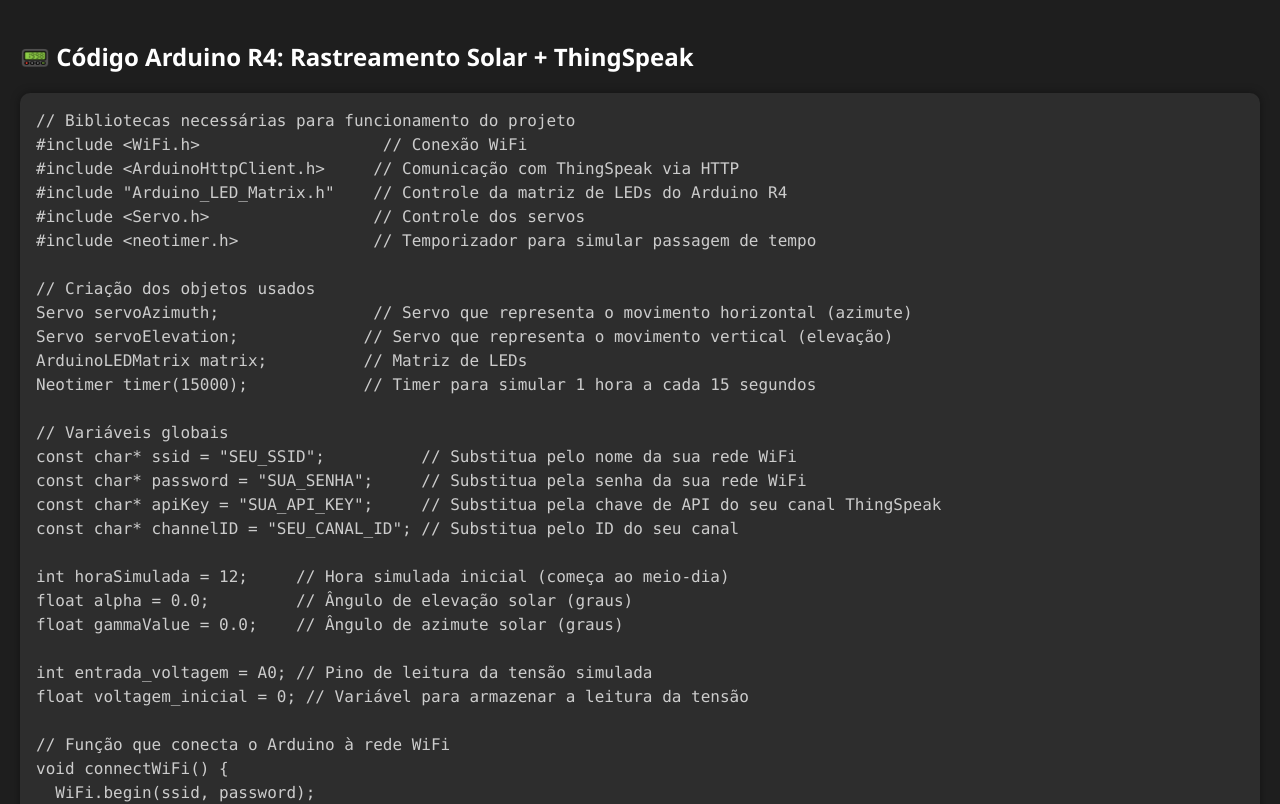
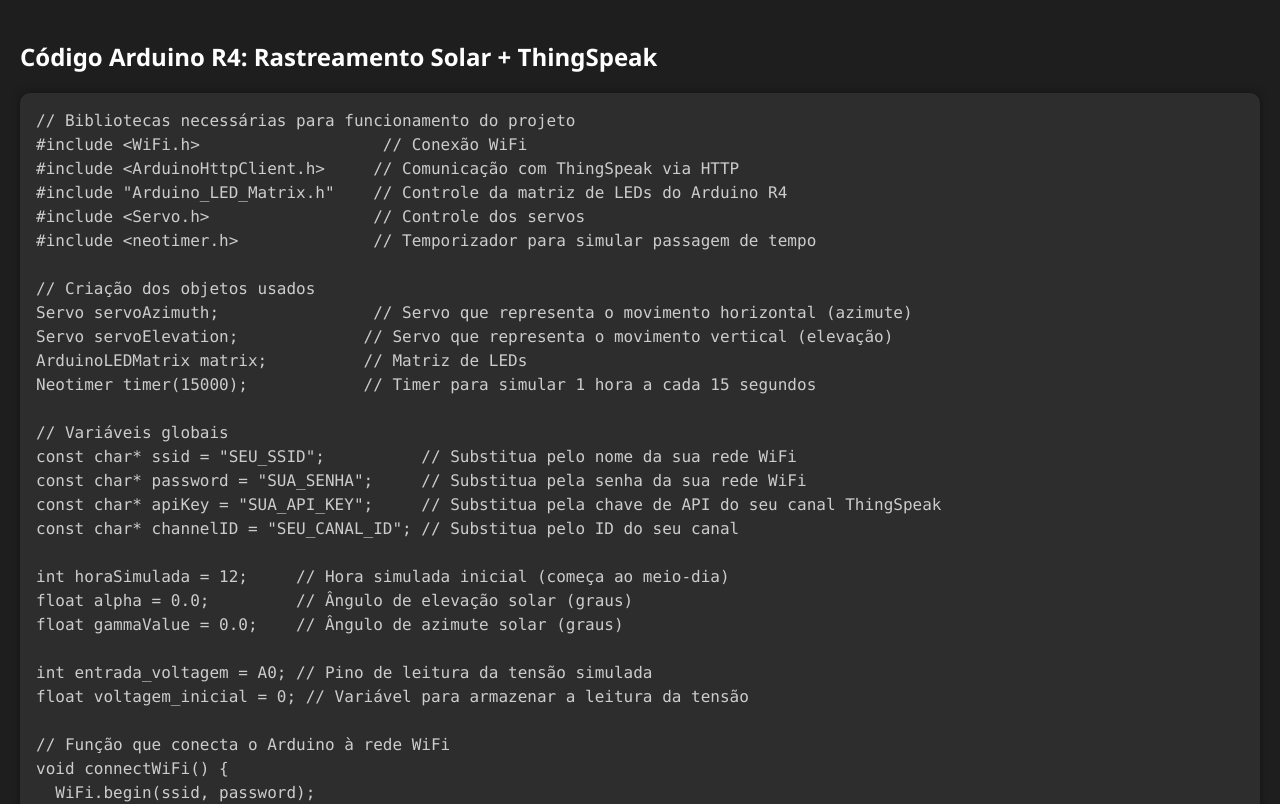
Before and after one commit to Renanpaulinho/Projeto-Rastreador_Solar, a plain HTML site: page index.html in a window 1280 px wide. Shown: the top 804 px of the page. Drawn offline with nearby package versions, Linux system fonts and the light colour scheme.

Commit message:
Fix HTML encoding issues in index.html

```diff
--- a/index.html
+++ b/index.html
@@ -49,7 +49,7 @@
 </head>
 <body>
 
-  <h2>📟 Código Arduino R4: Rastreamento Solar + ThingSpeak</h2>
+  <h2>Código Arduino R4: Rastreamento Solar + ThingSpeak</h2>
   <pre><code class="language-cpp" id="codigo"></code></pre>
 
   <script>
```
